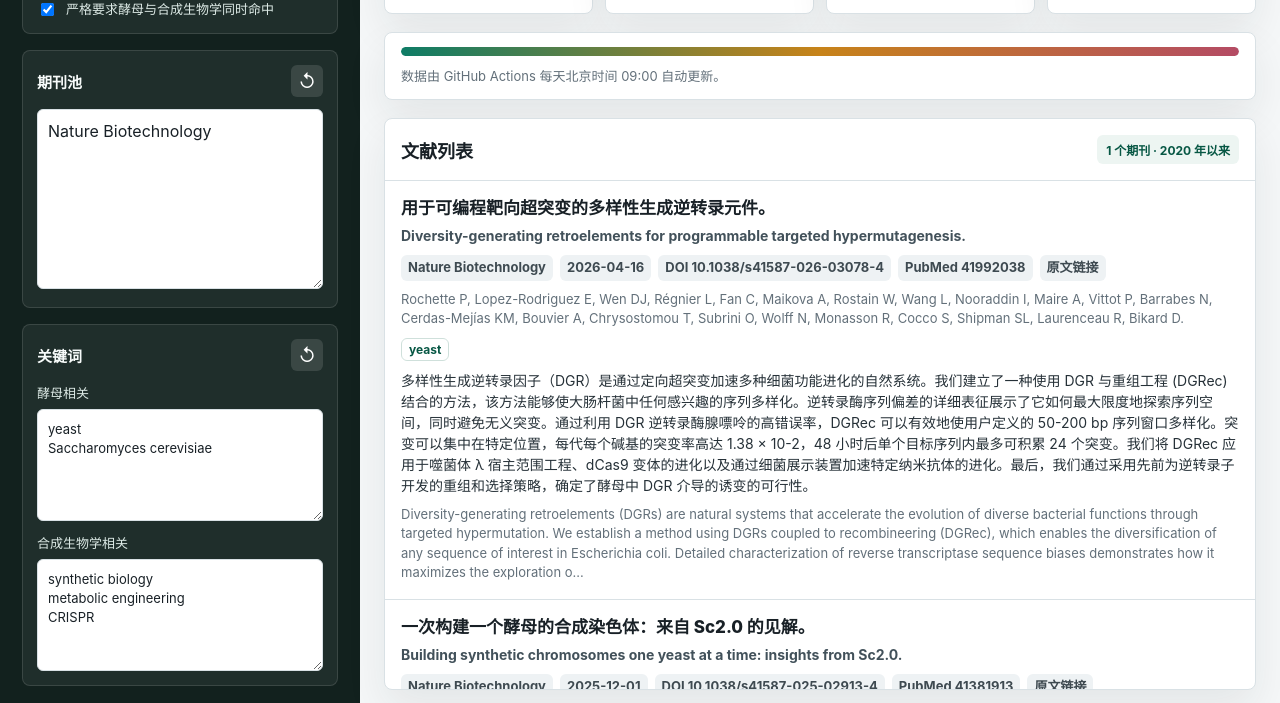
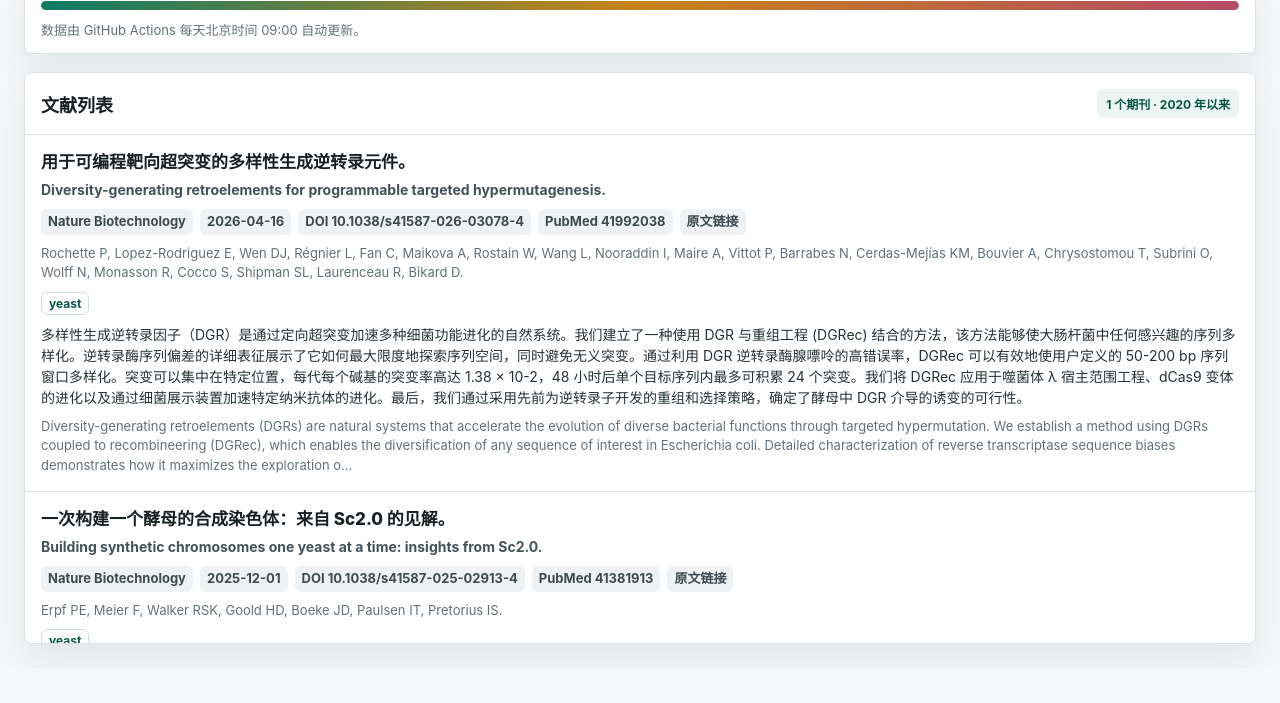
Before and after one commit to hlfecnu/jiaomuj, a website: page index.html in a window 1280 px wide. Shown: the part 222-925 px from the top of the page. After the commit the page ends 890 px from the top, so only its background shows below. Drawn offline with Linux system fonts and the light colour scheme; no server answers.

Commit message:
Hide literature settings sidebar

```diff
--- a/styles.css
+++ b/styles.css
@@ -35,12 +35,12 @@ select {
 
 .app-shell {
   display: grid;
-  grid-template-columns: minmax(300px, 360px) 1fr;
+  grid-template-columns: 1fr;
   min-height: 100vh;
 }
 
 .sidebar {
-  display: flex;
+  display: none;
   flex-direction: column;
   gap: 16px;
   padding: 22px;
```
